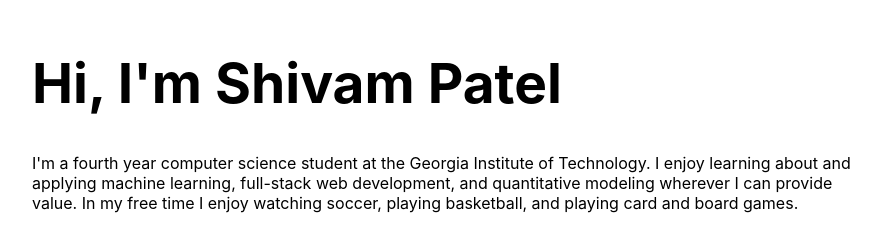
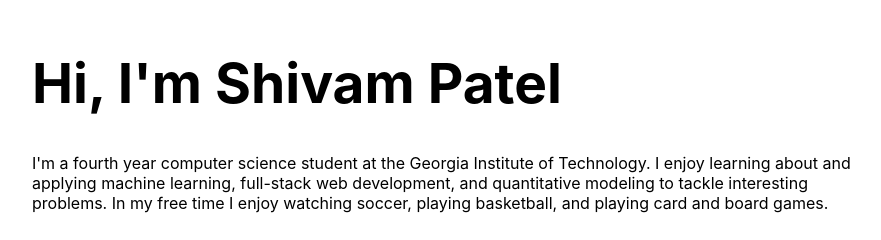
Before and after one commit to shivampatel3/personal-website, a website: page index.html in a window 1280 px wide. Shown: the part 102-342 px from the top of the page, without its empty margins (188-1069 px from the left). Drawn offline with Linux system fonts and the light colour scheme.

Commit message:
updated bio text

```diff
--- a/index.html
+++ b/index.html
@@ -15,7 +15,7 @@
   <div class="lead">
     <h1 class="lead__heading">Hi, I'm Shivam Patel</h1>
     <div class="lead__sub">
-      I'm a fourth year computer science student at the Georgia Institute of Technology. I enjoy learning about and applying machine learning, full-stack web development, and quantitative modeling wherever I can provide value. In my free time I enjoy watching soccer, playing basketball, and playing card and board games.
+      I'm a fourth year computer science student at the Georgia Institute of Technology. I enjoy learning about and applying machine learning, full-stack web development, and quantitative modeling to tackle interesting problems. In my free time I enjoy watching soccer, playing basketball, and playing card and board games.
     </div>
 
     <div class="call-to-action">
```
